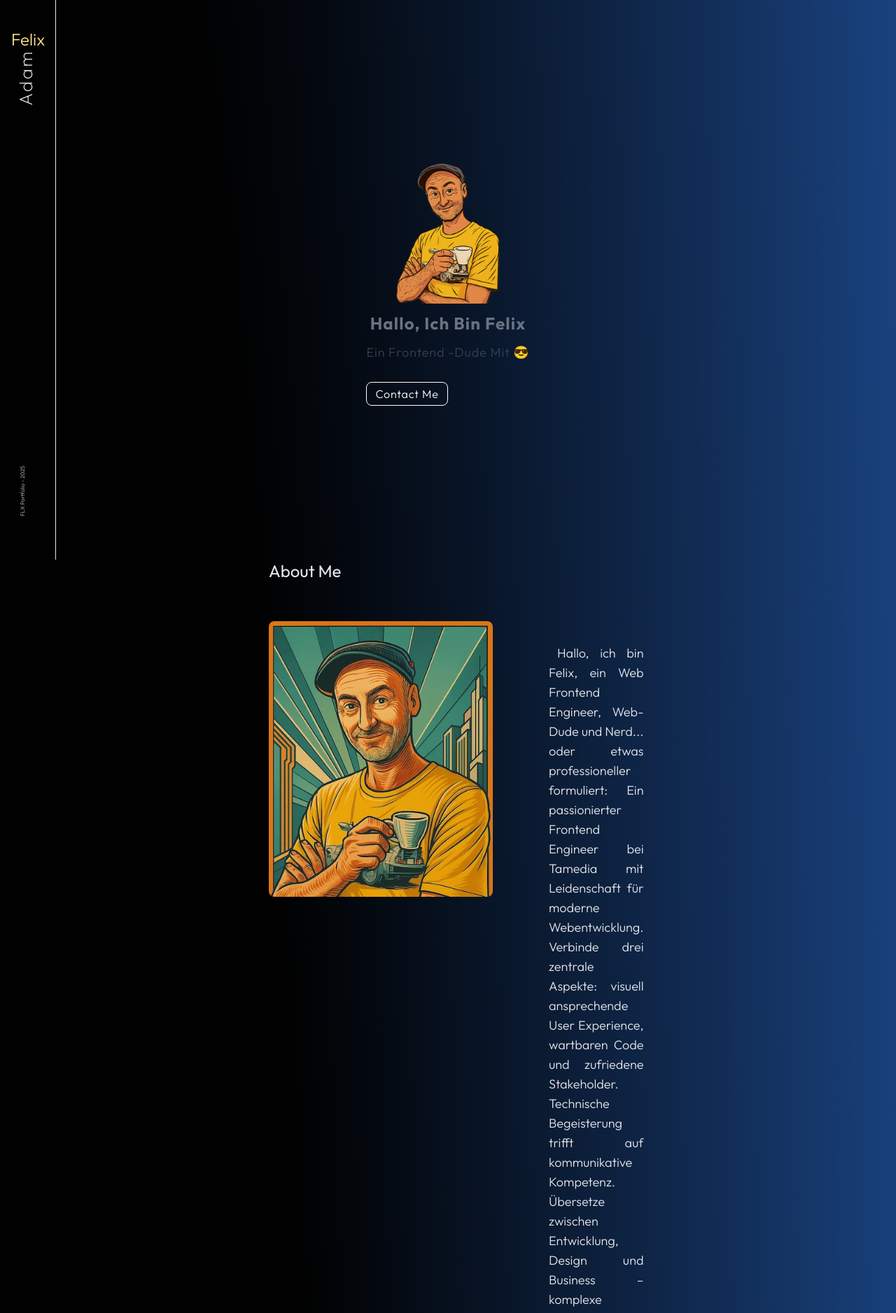
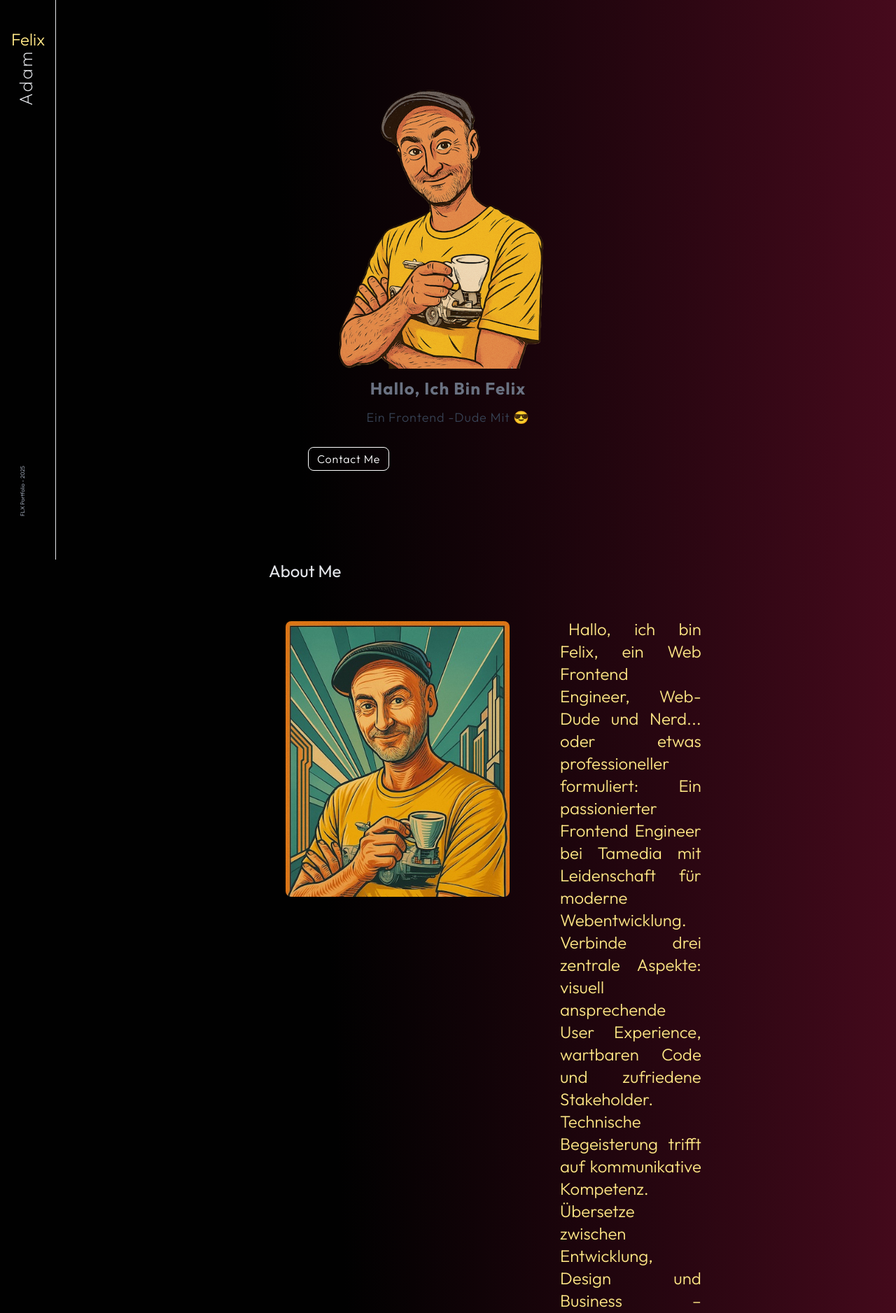
Before and after one commit to gitfilix/FLX-portfolio, a Next.js app in the folder flx-portfolio/: page / in a window 1280 px wide. Shown: the top 1877 px of the page at 70% size. Built offline with nearby package versions, Linux system fonts and the light colour scheme; some icons are missing.

Commit message:
Portfolio: improvment hero and about section

```diff
--- a/flx-portfolio/src/app/page.tsx
+++ b/flx-portfolio/src/app/page.tsx
@@ -26,26 +26,26 @@
   const backgroundImage = useMotionTemplate`radial-gradient(${gradientSize}% ${gradientSpread}% at 10% 50%, #010101  22%, ${colorChange})`
 
   // TODO: Bring this cool effects back
-  useEffect(() => {
-    animate(colorChange, colorRange, {
-      ease: 'easeInOut',
-      duration: 25,
-      repeat: Infinity,
-      repeatType: 'mirror'
-    })
-    animate(gradientSize, [150, 100, 180], {
-      ease: 'easeIn',
-      duration: 24,
-      repeat: Infinity,
-      repeatType: 'mirror'
-    })
-    animate(gradientSpread, [190, 210, 250, 280], {
-      ease: 'easeInOut',
-      duration: 12,
-      repeat: Infinity,
-      repeatType: 'mirror'
-    })
-  }, [])
+  // useEffect(() => {
+  //   animate(colorChange, colorRange, {
+  //     ease: 'easeInOut',
+  //     duration: 25,
+  //     repeat: Infinity,
+  //     repeatType: 'mirror'
+  //   })
+  //   animate(gradientSize, [150, 100, 180], {
+  //     ease: 'easeIn',
+  //     duration: 24,
+  //     repeat: Infinity,
+  //     repeatType: 'mirror'
+  //   })
+  //   animate(gradientSpread, [190, 210, 250, 280], {
+  //     ease: 'easeInOut',
+  //     duration: 12,
+  //     repeat: Infinity,
+  //     repeatType: 'mirror'
+  //   })
+  // }, [])
 
 
   return (
--- a/flx-portfolio/src/components/AboutMe.tsx
+++ b/flx-portfolio/src/components/AboutMe.tsx
@@ -10,31 +10,31 @@
     return (
         <div className='min-h-screen px-96 flex flex-col items-center justify-center' id='aboutme'>
             <Heading headertext={'About Me'}/>
-            <div className='w-full max-w-6xl flex flex-col md:flex-row items-center md:items-start justify-between gap-8 md:gap-12'>
+            <div className='w-full max-w-6xl flex flex-col md:flex-row md:px-6 items-center md:items-start justify-between gap-8 md:gap-12'>
                 <Image
                     src={'/felix_retrofuture_400.jpg'}
                     alt='me'
                     width={400}
-                    height={400}
+                    height={573}
                     // className='w-[300px] lg:w-[200px] md:hidden'
                     // className='w-[300px] lg:w-[200px]'
-                    className='w-40 sm:w-56 md:w-72 lg:w-80 h-auto rounded-lg'
+                    className='w-[200px] sm:w-[400px] md:w-72 lg:w-80 h-auto rounded-lg'
                 />
-                <div className="w-full max-w-[800px] rounded-xl bg-transparent p-4 sm:p-6 md:p-8 text-justify transition-colors">
-                    <span className="absolute -left-5 top-20 scale-[2.5] text-zinc-100 md:hidden dark:text-zinc-700 transition-colors">
+                <div className="w-full max-w-[800px] bg-transparent md:px-6 text-justify transition-colors">
+                    {/* <span className="absolute -left-5 top-20 scale-[2.5] text-zinc-100 md:hidden dark:text-zinc-700 transition-colors">
                         {arrowLeftIcon}
-                    </span>
-                    <p className="text-sm sm:text-base md:text-lg font-light text-gray-200 first-letter:pl-3 dark:text-white">
+                    </span> */}
+                    <p className="text-sm sm:text-1xl md:text-2xl md:my-[-5px] font-light text-amber-200 first-letter:pl-3">
                         {aboutText}
                     </p>
-                    {/* <a
+                    <a
                         href="/my-cv.pdf"
                         download=""
                         className="w-max flex items-center gap-x-2 mt-6 rounded-full border border-red-500 bg-amber-500 px-3 py-2 font-light text-white hover:bg-red-500 transition-colors"
                     >
-                        <span>Download CV</span>
+                        <span>Download Lebenslauf</span>
                         <span className="text-sm">{downloadIcon}</span>
-                    </a> */}
+                    </a>
                 </div>
             </div>
 
--- a/flx-portfolio/src/components/Hero.tsx
+++ b/flx-portfolio/src/components/Hero.tsx
@@ -32,10 +32,10 @@
   const ySpring = useSpring(y, {stiffness: 100, damping: 10 })
 
 
-  // if the mouse moves on the y axis: we transform from -30degrees to + 30degrees -> Tilt effect
+  // if the mouse moves on the y axis: we transform from -20degrees to + 20degrees -> Tilt effect
   const rotateY = useTransform(xSpring, [0, innerWidth], [-30, 30])
   // if the mouse moves on the x axis: we transform from 10degrees to -10 degrees -> horizontal effect
-  const rotateX = useTransform(ySpring, [0, innerHeight], [10, -50])
+  const rotateX = useTransform(ySpring, [0, innerHeight], [10, -10])
 
 
     return (
@@ -57,16 +57,16 @@
             style={{
               rotateX: mouseMove ? rotateX : 0,
               rotateY: mouseMove ? rotateY : 0,
-              transition: '0.1s',
+              transition: '0.2s',
             }}
           >
             <Image
-              src={'/felix_400_alpha.png'}
+              src={'/felix_400_alpha_sq.png'}
               alt="Felix the Hero Image"
               width={400}
               height={400}
               priority={true}
-              className="h-auto w-[150px]"
+              className="h-auto w-[200px] sm:w-[400px]"
             />
             <motion.span
               className="absolute text-3xl font-semibold text-white"
@@ -74,9 +74,9 @@
               animate={{
                 opacity: buttonHover ? 0 : 1,
                 scale: buttonHover ? 2 : 0,
-                y: buttonHover ? -40 : 0,
+                y: buttonHover ? -20 : 0,
               }}
-              transition={{ opacity: { delay: 0.4 } }}
+              transition={{ opacity: { delay: 0.25 } }}
             >
               Hi There 👋 !
             </motion.span>
```
Also changed, not shown: flx-portfolio/public/felix_400_alpha_sq.png (added), 1 other file (tests, documents, lock files or other folders).
